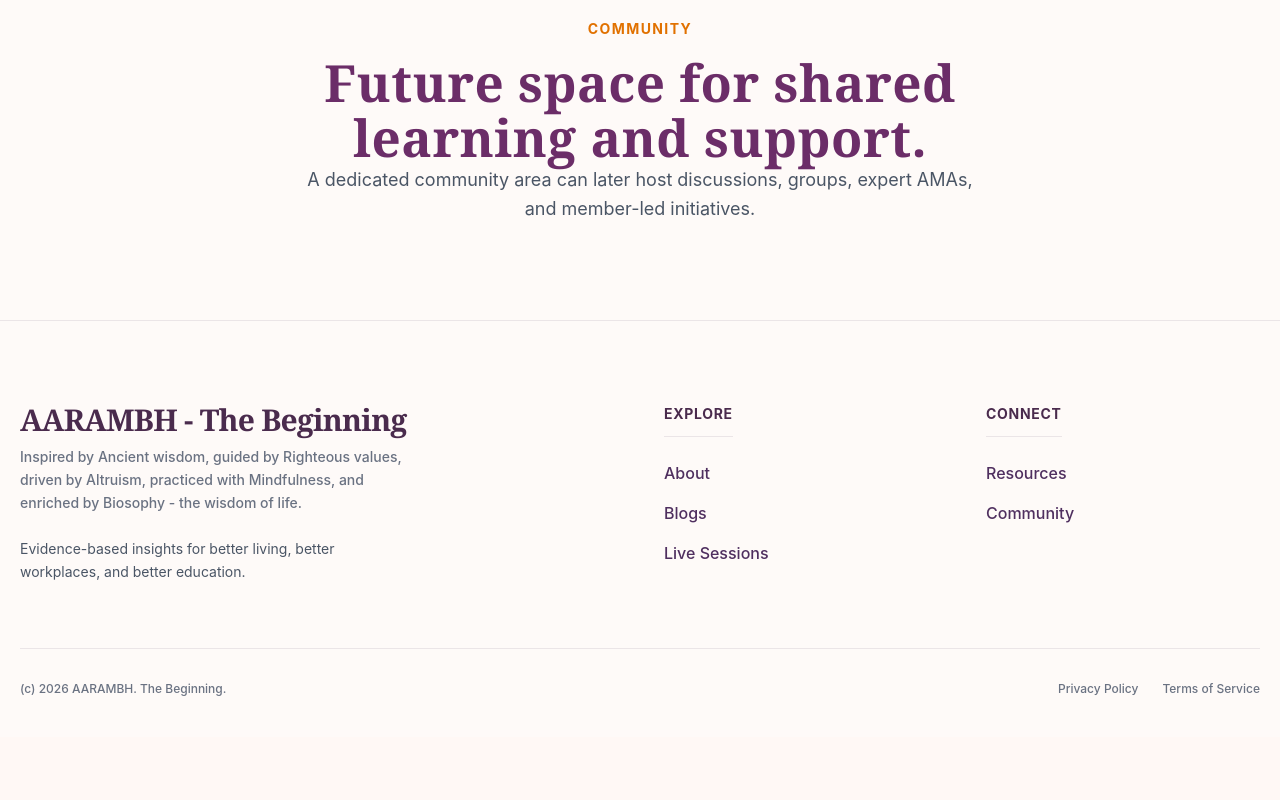
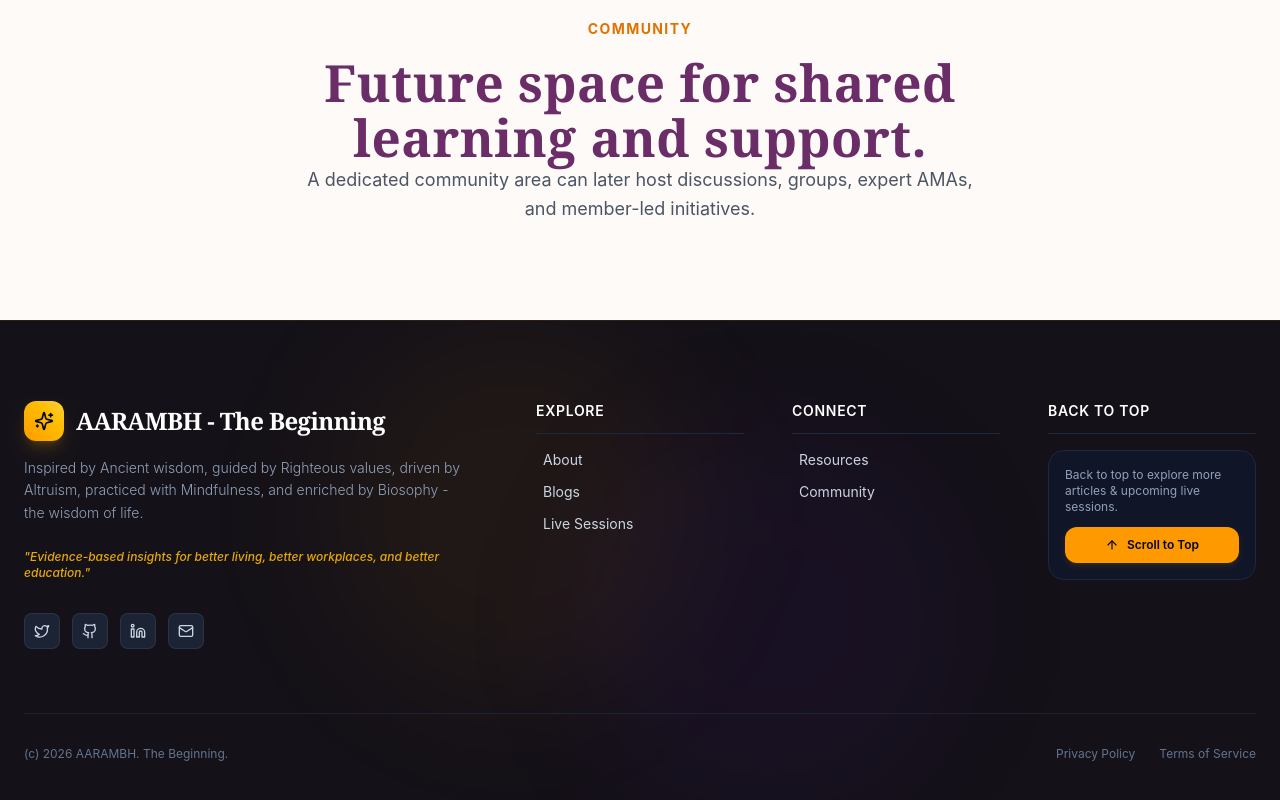
Before and after one commit to divyanshu5357/Blog_website, a React (Vite) app in the folder client/: page / in a window 1280 px wide. Shown: the part 4307-5107 px from the top of the page. Before the commit the page ends 5044 px from the top, so only its background shows below. Built offline with nearby package versions, Linux system fonts and the light colour scheme; no server answers; a web font is replaced by a local one.

Commit message:
feat(ui): redesign Footer with dark theme, smooth animations, and Lenis scroll effects

```diff
--- a/client/src/App.jsx
+++ b/client/src/App.jsx
@@ -29,10 +29,12 @@ import CreateLiveSession from "./admin/CreateLiveSession";
 import Subscribers from "./admin/Subscribers";
 import Media from "./admin/Media";
 import Settings from "./admin/Settings";
+import SmoothScroll from "./components/SmoothScroll";
 
 function App() {
   return (
     <>
+      <SmoothScroll />
       <Toaster position="top-right" />
       <Routes>
         {/* Public Routes */}
--- a/client/src/components/Footer.jsx
+++ b/client/src/components/Footer.jsx
@@ -1,79 +1,201 @@
 import { useTranslation } from "react-i18next";
+import { motion } from "framer-motion";
+import { ArrowUp, Sparkles, Mail, Github, Twitter, Linkedin, Heart, ArrowRight } from "lucide-react";
 
-function Footer() {
+export default function Footer() {
   const { t } = useTranslation();
 
+  const scrollToTop = () => {
+    window.scrollTo({
+      top: 0,
+      behavior: "smooth",
+    });
+  };
+
+  const containerVariants = {
+    hidden: { opacity: 0, y: 30 },
+    visible: {
+      opacity: 1,
+      y: 0,
+      transition: {
+        duration: 0.6,
+        staggerChildren: 0.1,
+        ease: "easeOut",
+      },
+    },
+  };
+
+  const itemVariants = {
+    hidden: { opacity: 0, y: 20 },
+    visible: { opacity: 1, y: 0, transition: { duration: 0.4 } },
+  };
+
   return (
-    <footer className="bg-[#fefaf8] border-t border-[#4A2B4D]/10 pt-20 pb-10">
-      <div className="max-w-7xl mx-auto px-5">
+    <footer className="bg-[#141118] text-slate-300 relative overflow-hidden border-t border-amber-500/10 pt-20 pb-12">
+      {/* Background Decorative Glow */}
+      <div className="absolute top-0 left-1/4 w-96 h-96 bg-amber-500/5 rounded-full blur-3xl pointer-events-none" />
+      <div className="absolute bottom-0 right-1/4 w-96 h-96 bg-violet-600/5 rounded-full blur-3xl pointer-events-none" />
 
-        {/* Main Footer Content */}
-        <div className="grid grid-cols-1 md:grid-cols-2 lg:grid-cols-4 gap-12 mb-16">
-
+      <div className="max-w-7xl mx-auto px-6 relative z-10">
+        <motion.div
+          variants={containerVariants}
+          initial="hidden"
+          whileInView="visible"
+          viewport={{ once: true, margin: "-50px" }}
+          className="grid grid-cols-1 md:grid-cols-2 lg:grid-cols-5 gap-12 mb-16"
+        >
           {/* Brand & Tagline */}
-          <div className="lg:col-span-2">
-            <a className="block mb-6 group" href="#home">
-              <span className="block text-3xl font-serif font-extrabold text-[#4A2B4D] tracking-tight leading-tight group-hover:text-amber-600 transition-colors">
+          <motion.div variants={itemVariants} className="lg:col-span-2 space-y-4">
+            <div className="flex items-center gap-3 group cursor-pointer" onClick={scrollToTop}>
+              <div className="w-10 h-10 rounded-xl bg-gradient-to-tr from-amber-500 to-amber-300 flex items-center justify-center text-slate-950 font-bold shadow-lg shadow-amber-500/20 group-hover:scale-105 transition-transform">
+                <Sparkles size={20} />
+              </div>
+              <span className="text-2xl font-serif font-extrabold text-white tracking-tight group-hover:text-amber-400 transition-colors">
                 {t("brand.title")}
               </span>
-              <span className="text-xs md:text-sm font-medium text-gray-500 mt-2 block max-w-sm leading-relaxed">
-                {t("brand.description")}
-              </span>
-            </a>
-            <p className="text-gray-600 text-sm leading-relaxed max-w-sm">
-              {t("footer.tagline")}
-            </p>
             </div>
 
-          {/* Navigation Column 1 */}
-          <div>
-            <h4 className="text-[#4A2B4D] font-bold tracking-wider uppercase text-sm mb-6 border-b border-[#4A2B4D]/10 pb-3 inline-block">
+            <p className="text-slate-400 text-sm leading-relaxed max-w-md font-light">
+              {t("brand.description")}
+            </p>
+
+            <p className="text-amber-400/90 text-xs font-medium italic max-w-md pt-2">
+              "{t("footer.tagline")}"
+            </p>
+
+            {/* Social Links */}
+            <div className="flex items-center gap-3 pt-4">
+              <a
+                href="https://twitter.com"
+                target="_blank"
+                rel="noreferrer"
+                aria-label="Twitter"
+                className="w-9 h-9 rounded-lg bg-slate-800/80 border border-slate-700/60 flex items-center justify-center text-slate-400 hover:text-amber-400 hover:border-amber-400/40 hover:bg-slate-800 transition-all hover:-translate-y-0.5"
+              >
+                <Twitter size={16} />
+              </a>
+              <a
+                href="https://github.com"
+                target="_blank"
+                rel="noreferrer"
+                aria-label="GitHub"
+                className="w-9 h-9 rounded-lg bg-slate-800/80 border border-slate-700/60 flex items-center justify-center text-slate-400 hover:text-amber-400 hover:border-amber-400/40 hover:bg-slate-800 transition-all hover:-translate-y-0.5"
+              >
+                <Github size={16} />
+              </a>
+              <a
+                href="https://linkedin.com"
+                target="_blank"
+                rel="noreferrer"
+                aria-label="LinkedIn"
+                className="w-9 h-9 rounded-lg bg-slate-800/80 border border-slate-700/60 flex items-center justify-center text-slate-400 hover:text-amber-400 hover:border-amber-400/40 hover:bg-slate-800 transition-all hover:-translate-y-0.5"
+              >
+                <Linkedin size={16} />
+              </a>
+              <a
+                href="mailto:contact@aarambh.com"
+                aria-label="Email"
+                className="w-9 h-9 rounded-lg bg-slate-800/80 border border-slate-700/60 flex items-center justify-center text-slate-400 hover:text-amber-400 hover:border-amber-400/40 hover:bg-slate-800 transition-all hover:-translate-y-0.5"
+              >
+                <Mail size={16} />
+              </a>
+            </div>
+          </motion.div>
+
+          {/* Navigation Column 1: Explore */}
+          <motion.div variants={itemVariants} className="space-y-4">
+            <h4 className="text-white font-semibold tracking-wider text-sm uppercase border-b border-slate-800 pb-3">
               Explore
             </h4>
-            <div className="flex flex-col gap-4">
-              <a href="#about-aarambh" className="text-gray-600 hover:text-amber-600 transition-colors font-medium">
+            <ul className="space-y-3 text-sm">
+              <li>
+                <a
+                  href="#about-aarambh"
+                  className="group flex items-center gap-1.5 text-slate-400 hover:text-amber-400 transition-colors"
+                >
+                  <ArrowRight size={13} className="opacity-0 -ml-3 group-hover:opacity-100 group-hover:ml-0 transition-all" />
                   {t("footer.links.about")}
                 </a>
-              <a href="#blogs" className="text-gray-600 hover:text-amber-600 transition-colors font-medium">
+              </li>
+              <li>
+                <a
+                  href="#blogs"
+                  className="group flex items-center gap-1.5 text-slate-400 hover:text-amber-400 transition-colors"
+                >
+                  <ArrowRight size={13} className="opacity-0 -ml-3 group-hover:opacity-100 group-hover:ml-0 transition-all" />
                   {t("footer.links.blogs")}
                 </a>
-              <a href="#live-sessions" className="text-gray-600 hover:text-amber-600 transition-colors font-medium">
+              </li>
+              <li>
+                <a
+                  href="#live-sessions"
+                  className="group flex items-center gap-1.5 text-slate-400 hover:text-amber-400 transition-colors"
+                >
+                  <ArrowRight size={13} className="opacity-0 -ml-3 group-hover:opacity-100 group-hover:ml-0 transition-all" />
                   {t("footer.links.liveSessions")}
                 </a>
-            </div>
-          </div>
+              </li>
+            </ul>
+          </motion.div>
 
-          {/* Navigation Column 2 */}
-          <div>
-            <h4 className="text-[#4A2B4D] font-bold tracking-wider uppercase text-sm mb-6 border-b border-[#4A2B4D]/10 pb-3 inline-block">
+          {/* Navigation Column 2: Connect */}
+          <motion.div variants={itemVariants} className="space-y-4">
+            <h4 className="text-white font-semibold tracking-wider text-sm uppercase border-b border-slate-800 pb-3">
               Connect
             </h4>
-            <div className="flex flex-col gap-4">
-              <a href="#resources" className="text-gray-600 hover:text-amber-600 transition-colors font-medium">
+            <ul className="space-y-3 text-sm">
+              <li>
+                <a
+                  href="#resources"
+                  className="group flex items-center gap-1.5 text-slate-400 hover:text-amber-400 transition-colors"
+                >
+                  <ArrowRight size={13} className="opacity-0 -ml-3 group-hover:opacity-100 group-hover:ml-0 transition-all" />
                   {t("footer.links.resources")}
                 </a>
-              <a href="#community" className="text-gray-600 hover:text-amber-600 transition-colors font-medium">
+              </li>
+              <li>
+                <a
+                  href="#community"
+                  className="group flex items-center gap-1.5 text-slate-400 hover:text-amber-400 transition-colors"
+                >
+                  <ArrowRight size={13} className="opacity-0 -ml-3 group-hover:opacity-100 group-hover:ml-0 transition-all" />
                   {t("footer.links.community")}
                 </a>
+              </li>
+            </ul>
+          </motion.div>
+
+          {/* Column 3: Quick Action / Back to top card */}
+          <motion.div variants={itemVariants} className="space-y-4">
+            <h4 className="text-white font-semibold tracking-wider text-sm uppercase border-b border-slate-800 pb-3">
+              Back to Top
+            </h4>
+            <div className="bg-slate-900/80 border border-slate-800 p-4 rounded-2xl flex flex-col gap-3">
+              <p className="text-xs text-slate-400">
+                Back to top to explore more articles & upcoming live sessions.
+              </p>
+              <button
+                onClick={scrollToTop}
+                className="w-full flex items-center justify-center gap-2 bg-amber-500 hover:bg-amber-400 text-slate-950 font-semibold px-4 py-2.5 rounded-xl text-xs transition-all shadow-md shadow-amber-500/10 hover:shadow-amber-500/20 active:scale-95 cursor-pointer"
+              >
+                <ArrowUp size={14} />
+                Scroll to Top
+              </button>
             </div>
-          </div>
-
-        </div>
+          </motion.div>
+        </motion.div>
 
         {/* Bottom Bar: Copyright & Legal */}
-        <div className="border-t border-[#4A2B4D]/10 pt-8 flex flex-col md:flex-row justify-between items-center gap-4 text-xs font-medium text-gray-500">
-          <p className="text-center md:text-left">
+        <div className="border-t border-slate-800/80 pt-8 flex flex-col md:flex-row justify-between items-center gap-4 text-xs text-slate-500">
+          <p className="flex items-center gap-1">
             {t("footer.copyright")}
           </p>
           <div className="flex gap-6">
-            <a href="#" className="hover:text-[#4A2B4D] transition-colors">Privacy Policy</a>
-            <a href="#" className="hover:text-[#4A2B4D] transition-colors">Terms of Service</a>
+            <a href="#" className="hover:text-amber-400 transition-colors">Privacy Policy</a>
+            <a href="#" className="hover:text-amber-400 transition-colors">Terms of Service</a>
           </div>
         </div>
-
       </div>
     </footer>
   );
 }
-
-export default Footer;
--- /dev/null
+++ b/client/src/components/SmoothScroll.jsx
@@ -0,0 +1,26 @@
+import { useEffect } from "react";
+import Lenis from "lenis";
+
+export default function SmoothScroll() {
+  useEffect(() => {
+    const lenis = new Lenis({
+      duration: 1.2,
+      easing: (t) => Math.min(1, 1.001 - Math.pow(2, -10 * t)),
+      smoothWheel: true,
+      touchMultiplier: 1.5,
+    });
+
+    function raf(time) {
+      lenis.raf(time);
+      requestAnimationFrame(raf);
+    }
+
+    requestAnimationFrame(raf);
+
+    return () => {
+      lenis.destroy();
+    };
+  }, []);
+
+  return null;
+}
```
Lines whose indentation alone changed are shown as unchanged.
